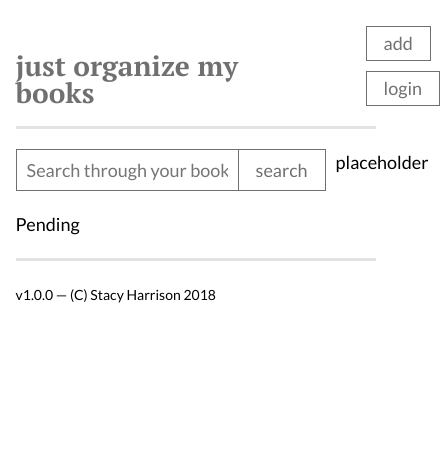
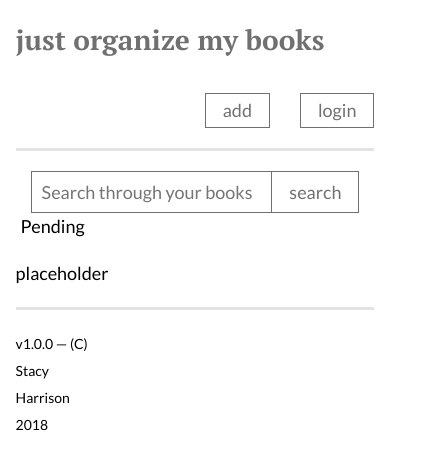
Before and after one commit to stasquatch/jomb, a React (Create React App) app in the folder jomb/client/: page / in a window 390 px wide. Shown: the top 470 px of the page, 440 px wide, since content can reach past the window. Built offline with nearby package versions, Linux system fonts and the light colour scheme; no server answers.

Commit message:
changing css grid for mobile and tablet screens

```diff
--- a/jomb/client/src/components/app/App.css
+++ b/jomb/client/src/components/app/App.css
@@ -23,7 +23,12 @@ p {
   display: grid;
   grid-gap: 20px;
   grid-template-columns: repeat(4, 1fr);
-  grid-template-areas: "title nav nav nav" "header-divider header-divider header-divider header-divider" "sidebar detail detail detail" "footer-divider footer-divider footer-divider footer-divider";
+  grid-template-areas:
+    "title nav nav nav"
+    "header-divider header-divider header-divider header-divider"
+    "sidebar detail detail detail"
+    "footer-divider footer-divider footer-divider footer-divider"
+    "footer footer footer footer";
   grid-template-rows: auto;
 }
 
@@ -120,3 +125,44 @@ a:focus {
 #Footer p {
   font-size: 14px;
 }
+
+@media only screen and (max-width: 992px) {
+  #Jomb {
+    grid-template-areas:
+      "title title title title"
+      "nav nav nav nav"
+      "header-divider header-divider header-divider header-divider"
+      "sidebar sidebar sidebar sidebar"
+      "detail detail detail detail"
+      "footer-divider footer-divider footer-divider footer-divider"
+      "footer footer footer footer";
+  }
+
+  #SideBar {
+    max-height: 400px;
+    overflow: auto;
+    padding: 0 5px;
+  }
+
+  #BookList {
+    display: flex;
+    flex-direction: row;
+    flex-wrap: wrap;
+  }
+
+  #BookList .search-bar,
+  #BookList .book-tile-container {
+    padding: 0 10px;
+  }
+
+  .book-tile-container {
+    display: flex;
+    max-width: 450px;
+    min-width: 250px;
+    flex: 1;
+  }
+
+  .book-tile {
+    flex: 1;
+  }
+}
--- a/jomb/client/src/components/bookTile/BookTile.js
+++ b/jomb/client/src/components/bookTile/BookTile.js
@@ -3,10 +3,12 @@ import React from "react";
 
 function BookTile({ book }) {
   return (
-    <a href={`/book/${book.isbn}`} className="book-tile">
-      <span className="book-title">{book.title}</span>
-      <span className="book-author">{book.authors.join(", ")}</span>
-    </a>
+    <div className="book-tile-container">
+      <a href={`/book/${book.isbn}`} className="book-tile">
+        <span className="book-title">{book.title}</span>
+        <span className="book-author">{book.authors.join(", ")}</span>
+      </a>
+    </div>
   );
 }
 
```
